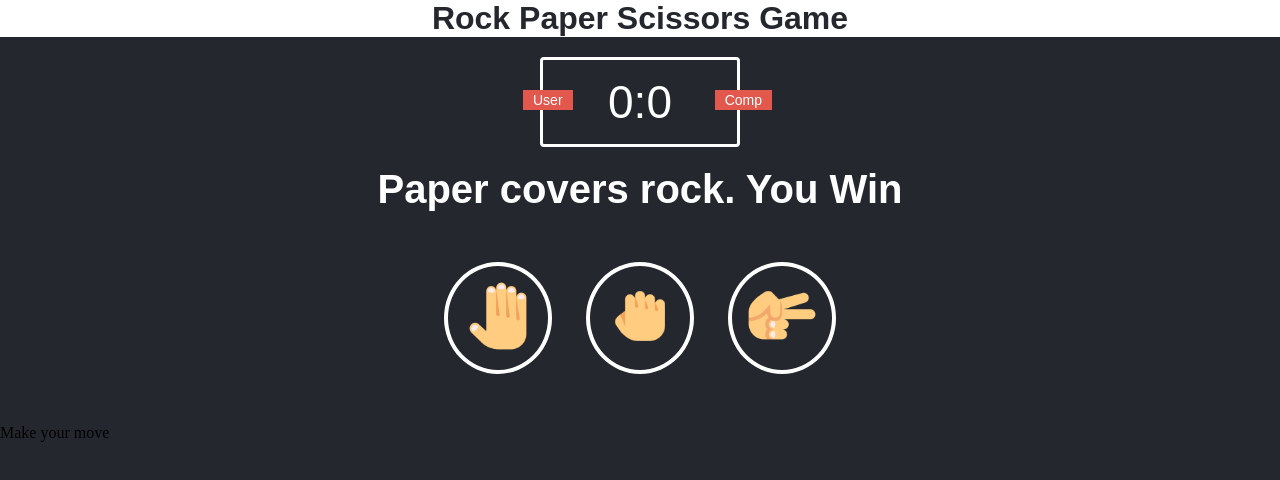
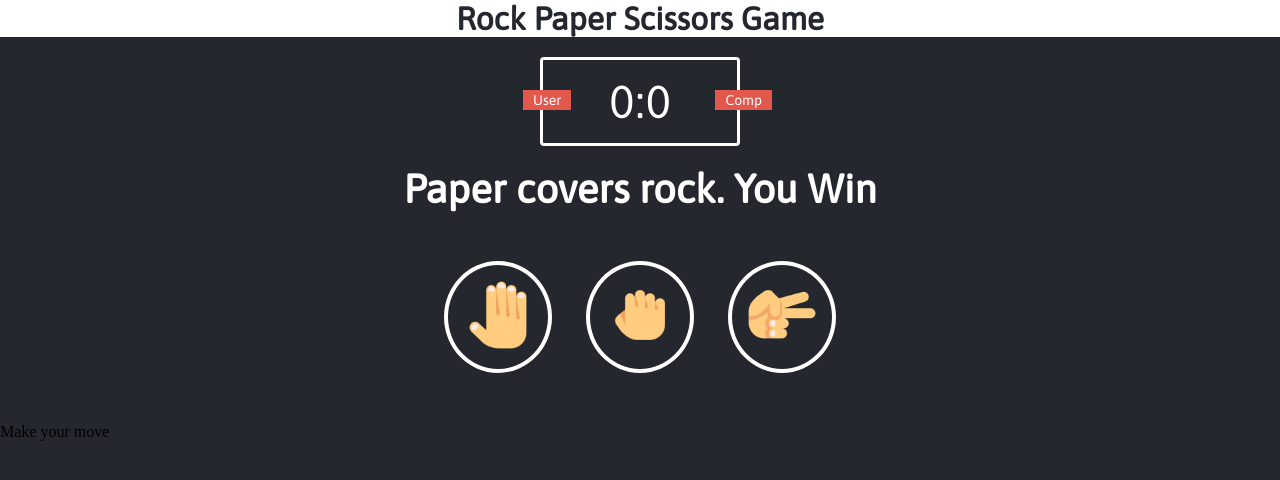
Before and after one commit to lalodsi/rock-paper-scissors-game-js, a plain HTML site: page index.html in a window 1280 px wide. Drawn offline with Linux system fonts and the light colour scheme.

Commit message:
Enlaces para fuentes de texto

```diff
--- a/index.html
+++ b/index.html
@@ -7,7 +7,8 @@
     <script src="./app.js"></script>
     <link rel="stylesheet" href="style.css">
     <title>Rock Paper Scissors Game</title>
-
+    <link rel="preconnect" href="https://fonts.gstatic.com">
+    <link href="https://fonts.googleapis.com/css2?family=Asap&display=swap" rel="stylesheet">
 </head>
 <body>
     <header>
```
